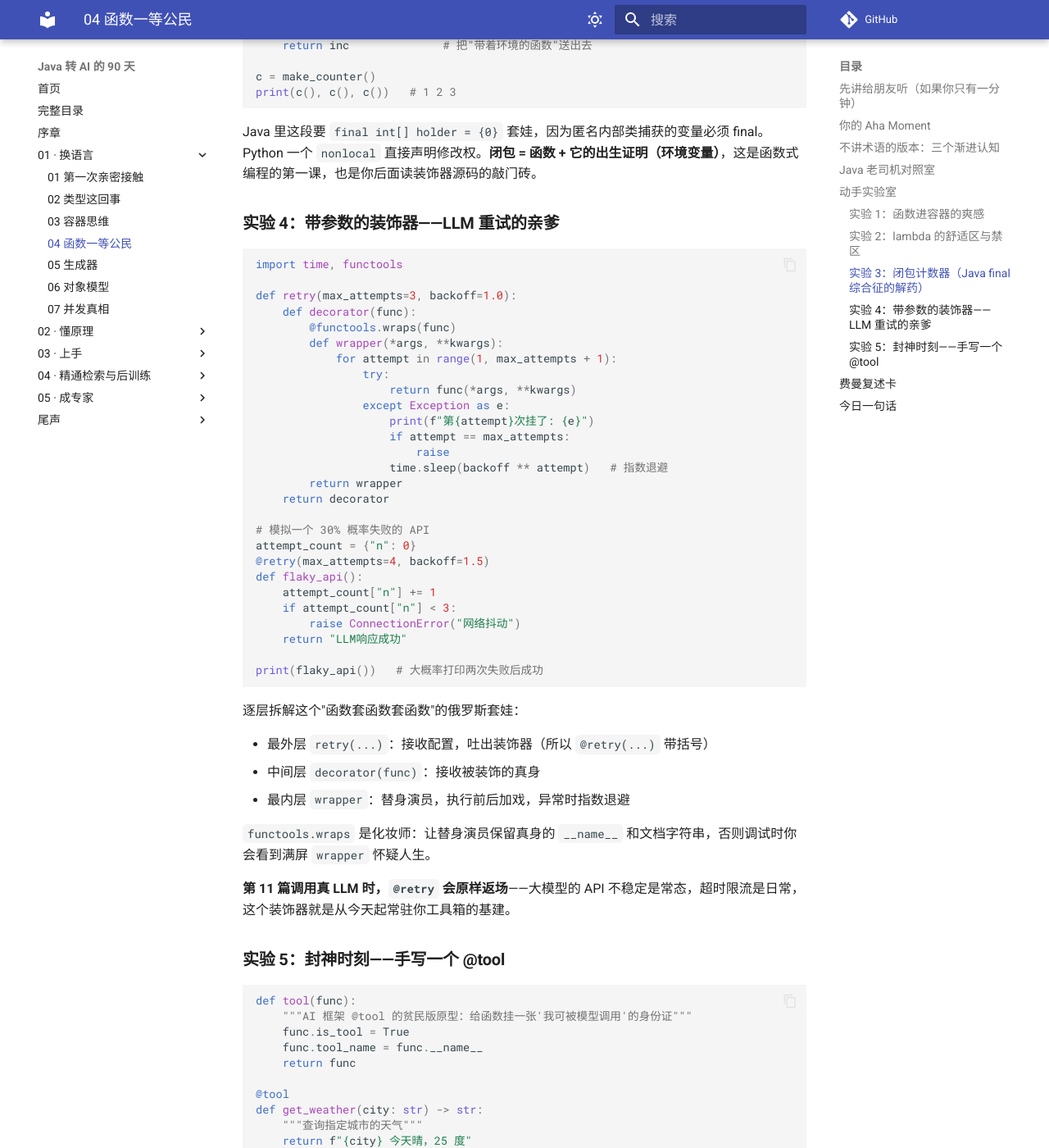
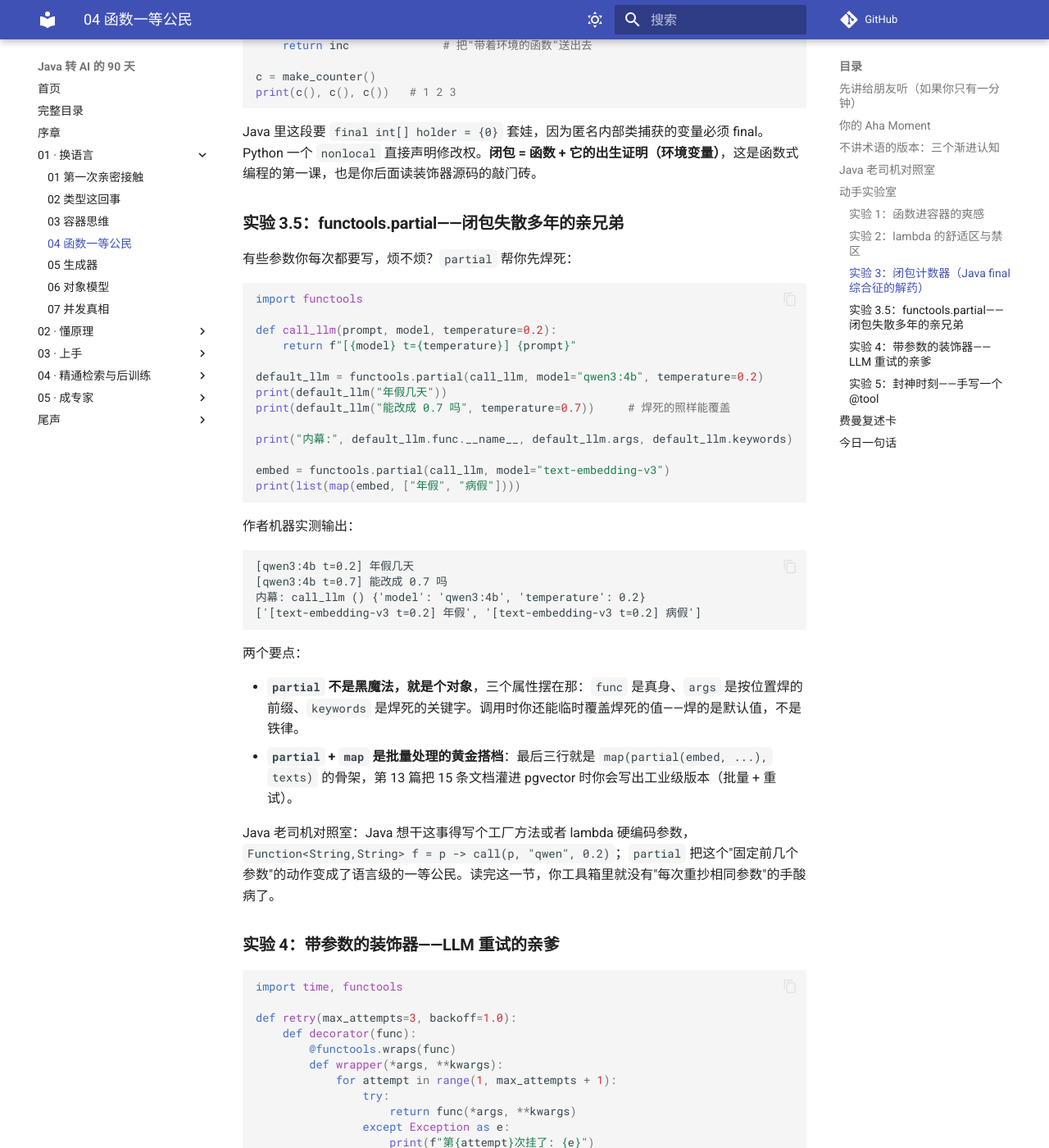
Before and after one commit to cookiespiggy/java-to-ai-in-90-days, an MkDocs documentation site: the page built from docs/04-functions.md, in a window 1280 px wide and 1400 px high, scrolled down 3924 px. Shown: the whole window at 82% size. Built offline with MkDocs 1.6.1 and Material for MkDocs 9.7.7, drawn with Linux system fonts in a browser that asks for light colours; comment, search, counter and statistics services are not loaded.

Commit message:
docs: update docs/04-functions.md

````diff
--- a/docs/04-functions.md
+++ b/docs/04-functions.md
@@ -142,6 +142,42 @@ print(c(), c(), c())   # 1 2 3
 
 Java 里这段要 `final int[] holder = {0}` 套娃，因为匿名内部类捕获的变量必须 final。Python 一个 `nonlocal` 直接声明修改权。**闭包 = 函数 + 它的出生证明（环境变量）**，这是函数式编程的第一课，也是你后面读装饰器源码的敲门砖。
 
+### 实验 3.5：functools.partial——闭包失散多年的亲兄弟
+
+有些参数你每次都要写，烦不烦？`partial` 帮你先焊死：
+
+```python
+import functools
+
+def call_llm(prompt, model, temperature=0.2):
+    return f"[{model} t={temperature}] {prompt}"
+
+default_llm = functools.partial(call_llm, model="qwen3:4b", temperature=0.2)
+print(default_llm("年假几天"))
+print(default_llm("能改成 0.7 吗", temperature=0.7))     # 焊死的照样能覆盖
+
+print("内幕:", default_llm.func.__name__, default_llm.args, default_llm.keywords)
+
+embed = functools.partial(call_llm, model="text-embedding-v3")
+print(list(map(embed, ["年假", "病假"])))
+```
+
+作者机器实测输出：
+
+```text
+[qwen3:4b t=0.2] 年假几天
+[qwen3:4b t=0.7] 能改成 0.7 吗
+内幕: call_llm () {'model': 'qwen3:4b', 'temperature': 0.2}
+['[text-embedding-v3 t=0.2] 年假', '[text-embedding-v3 t=0.2] 病假']
+```
+
+两个要点：
+
+- **`partial` 不是黑魔法，就是个对象**，三个属性摆在那：`func` 是真身、`args` 是按位置焊的前缀、`keywords` 是焊死的关键字。调用时你还能临时覆盖焊死的值——焊的是默认值，不是铁律。
+- **`partial` + `map` 是批量处理的黄金搭档**：最后三行就是 `map(partial(embed, ...), texts)` 的骨架，第 13 篇把 15 条文档灌进 pgvector 时你会写出工业级版本（批量 + 重试）。
+
+Java 老司机对照室：Java 想干这事得写个工厂方法或者 lambda 硬编码参数，`Function<String,String> f = p -> call(p, "qwen", 0.2)`；`partial` 把这个"固定前几个参数"的动作变成了语言级的一等公民。读完这一节，你工具箱里就没有"每次重抄相同参数"的手酸病了。
+
 ### 实验 4：带参数的装饰器——LLM 重试的亲爹
 
 ```python
````
